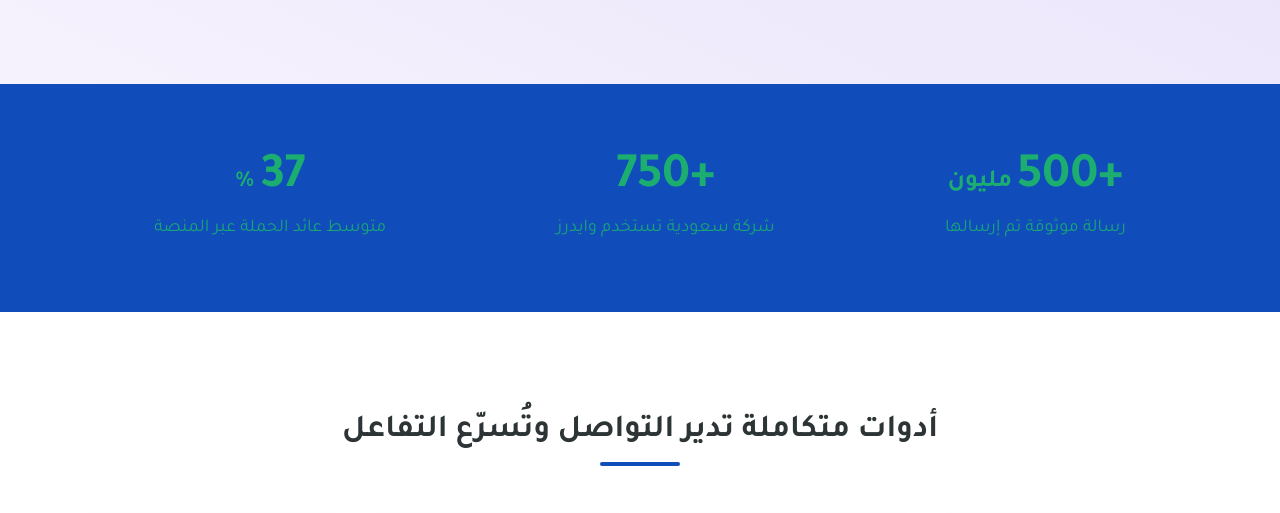
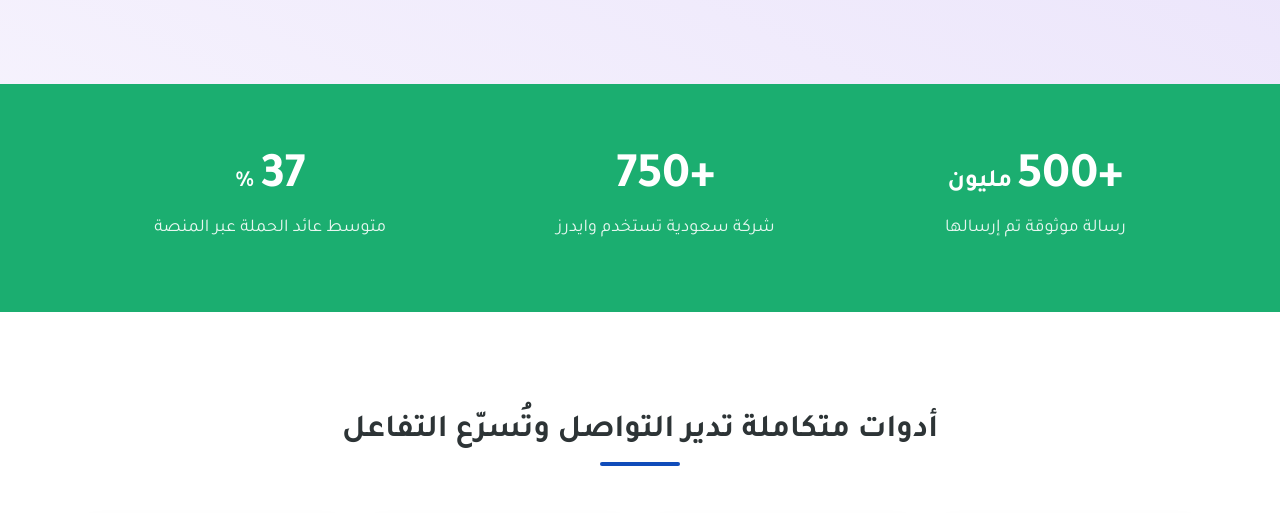
Before and after one commit to nsrfly2218/widerssssssss, a plain HTML site: page index.html in a window 1280 px wide. Shown: the part 510-1023 px from the top of the page. Drawn offline with Linux system fonts and the light colour scheme.

Commit message:
Update styles.css

```diff
--- a/styles.css
+++ b/styles.css
@@ -1225,8 +1225,8 @@ img {
 /* Stats Section */
 .stats {
   padding: 5rem 0;
-  background-color: var(--primary-color);
-  color: var(--secondary-color);
+  background-color: var(--secondary-color);
+  color: white;
 }
 
 .stats-grid {
```
